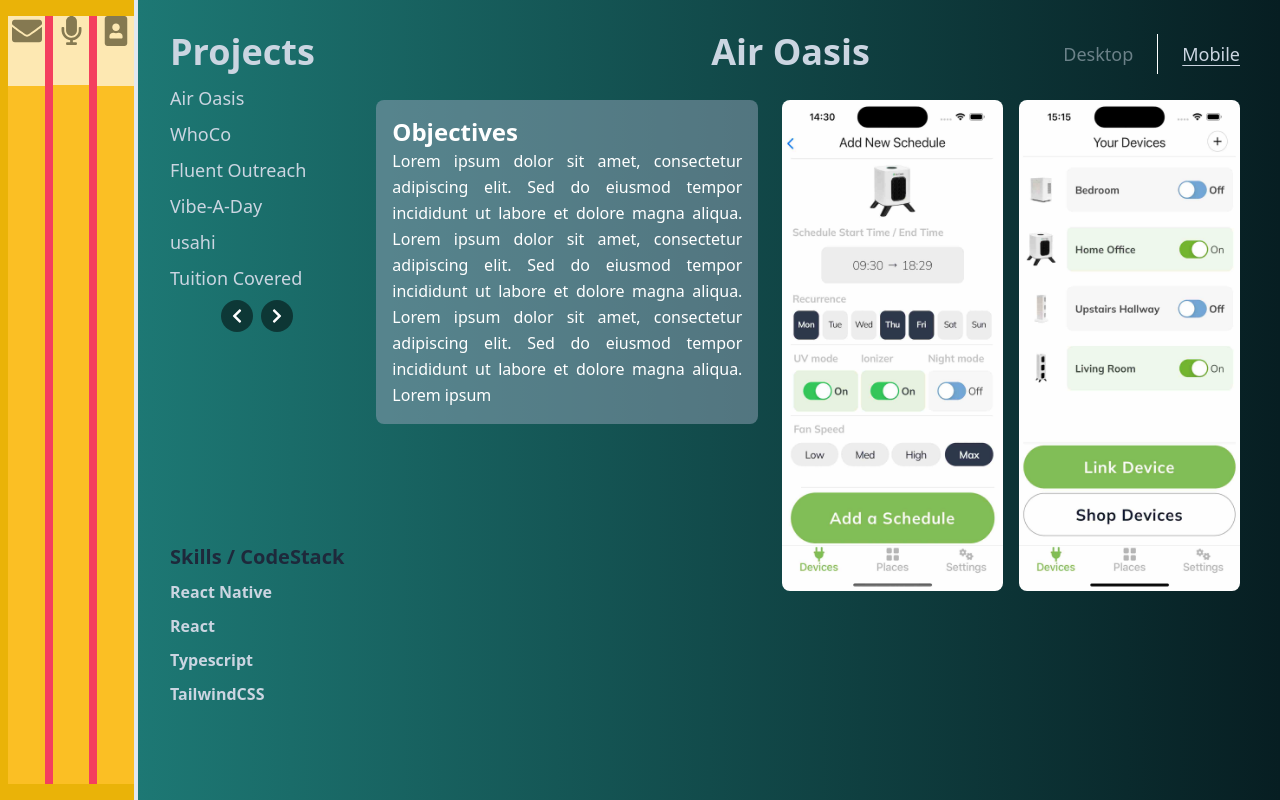
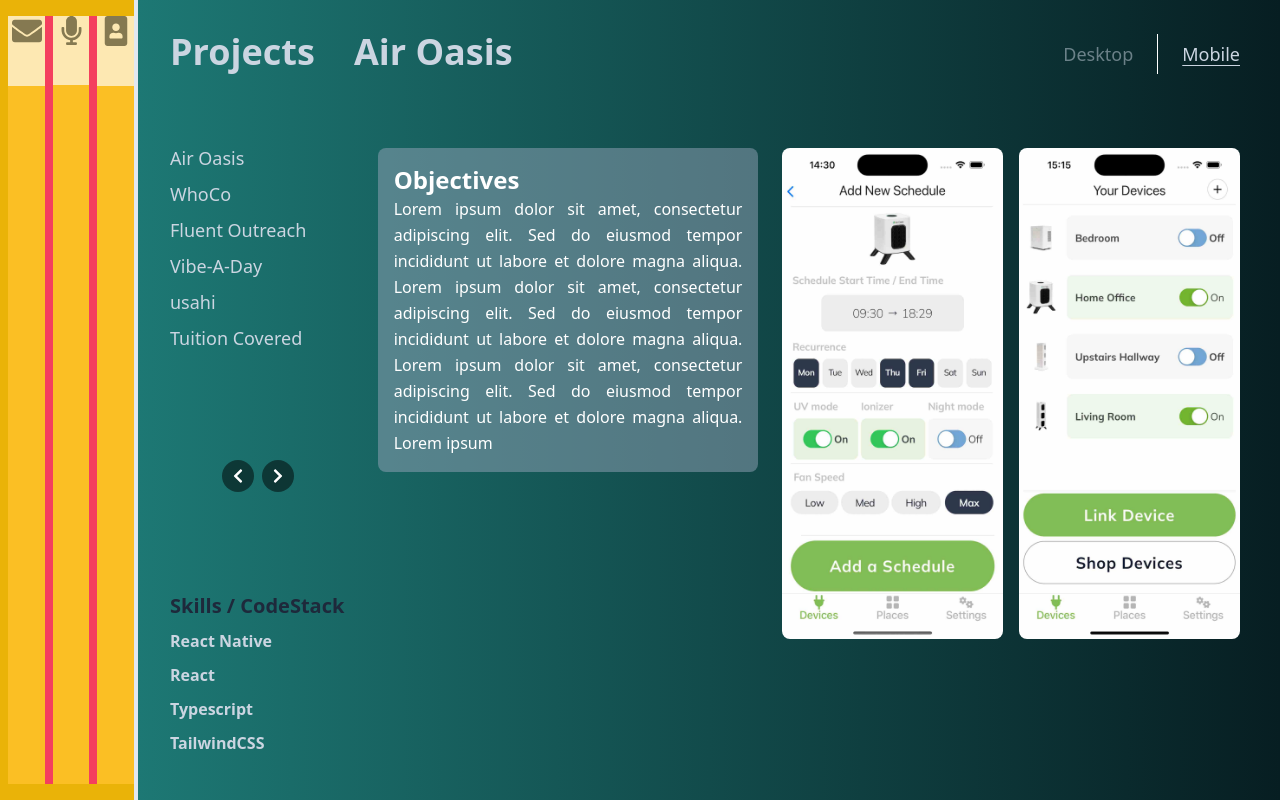
Before and after one commit to MylesPillay/Dev-Portfolio, a Next.js app: page /projects in a window 1280 px wide. Built offline with nearby package versions, Linux system fonts and the light colour scheme.

Commit message:
latest progress

```diff
--- a/src/app/components/projects/ProjectHeader.tsx
+++ b/src/app/components/projects/ProjectHeader.tsx
@@ -19,10 +19,10 @@ const ProjectsHeader: React.FC<ProjectsHeaderProps> = ({
 }) => {
 	return (
 		<div className='flex flex-row justify-between w-full mb-2'>
-			<h1 className='text-4xl font-bold text-left text-slate-300 justify-start w-[33%]'>
+			<h1 className='text-4xl font-bold text-left text-slate-300 justify-start w-[15%]'>
 				Projects
 			</h1>
-			<h1 className='text-4xl font-bold w-auto  text-slate-300 justify-center'>
+			<h1 className='text-4xl font-bold w-[63%]  text-slate-300 justify-start '>
 				{selectedProject.name}
 			</h1>
 			<div className='flex flex-row justify-center items-center space-x-4'>
--- a/src/app/components/projects/ProjectList.tsx
+++ b/src/app/components/projects/ProjectList.tsx
@@ -13,7 +13,7 @@ const ProjectList: React.FC<ProjectListProps> = ({
 	return (
 		<ul
 			className='flex flex-col text-lg
-   font-medium w-full'>
+   font-medium w-full h-1/2 min-h-[50%]'>
 			{projects.map((project, index) => (
 				<li
 					key={index}
--- a/src/app/projects/page.tsx
+++ b/src/app/projects/page.tsx
@@ -46,8 +46,8 @@ const ProjectsDisplay = (): JSX.Element => {
 				viewMode={viewMode}
 				setViewMode={setViewMode}
 			/>
-			<div className='flex flex-row items-start justify-center h-full w-full space-x-8'>
-				<div className='w-[20%] max-w-[25%] '>
+			<div className='flex flex-row items-start justify-center h-full min-h-[100%] w-full space-x-8'>
+				<div className='flex flex-col h-full justify-between w-[17vw] max-w-[17vw] min-h-[85vh] pt-[7.5vh]'>
 					<ProjectList
 						selectedProject={selectedProject}
 						onProjectClick={handleProjectClick}
@@ -60,8 +60,25 @@ const ProjectsDisplay = (): JSX.Element => {
 						onPrevImage={prevImage}
 						onNextImage={nextImage}
 					/>
+					<div className=' flex flex-col w-full h-full min-h-[50%] justify-center items-start '>
+						<h2 className='text-xl text-left font-bold mb-2 text-slate-800 '>
+							Skills / CodeStack
+						</h2>
+						<ul
+							className='flex flex-col text-md
+   font-semibold w-full'>
+							{selectedProject.skills.map((skill, index) => (
+								<li
+									key={index}
+									className={`cursor-pointer mb-2 text-left text-slate-300 over:text-white
+									`}>
+									{skill}
+								</li>
+							))}
+						</ul>
+					</div>
 				</div>
-				<div className='flex flex-row w-full my-4 justify-between '>
+				<div className='flex flex-row w-full my-4 justify-between mt-16'>
 					<div className='p-4  rounded-lg mr-4 bg-slate-400 bg-opacity-50 w-full h-[50%] max-h-[80vh] '>
 						<h2 className='text-2xl font-semibold text-white text-justify'>
 							Objectives
@@ -102,7 +119,8 @@ const ProjectsDisplay = (): JSX.Element => {
 					</div>
 				</div>
 			</div>
-			<div className='-mt-16'>
+			{/* <div className='-mt-16'> */}
+			{/* <div>
 				<h2 className='text-xl font-bold mb-2 text-slate-800 text-justify'>
 					Skills / CodeStack
 				</h2>
@@ -118,7 +136,7 @@ const ProjectsDisplay = (): JSX.Element => {
 						</li>
 					))}
 				</ul>
-			</div>
+			</div> */}
 			{/* <div>
 						<h2 className='text-2xl font-semibold text-slate-800 text-justify'>
 							Objectives
```
